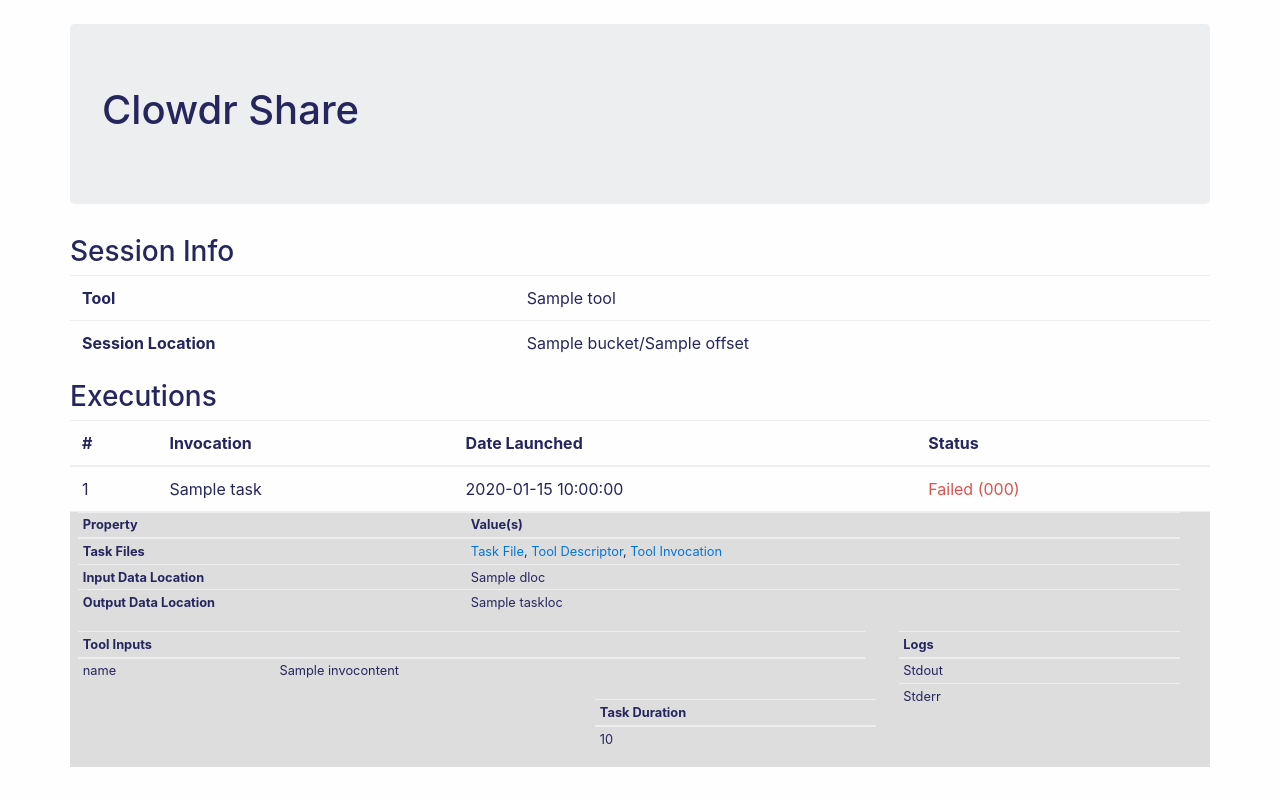
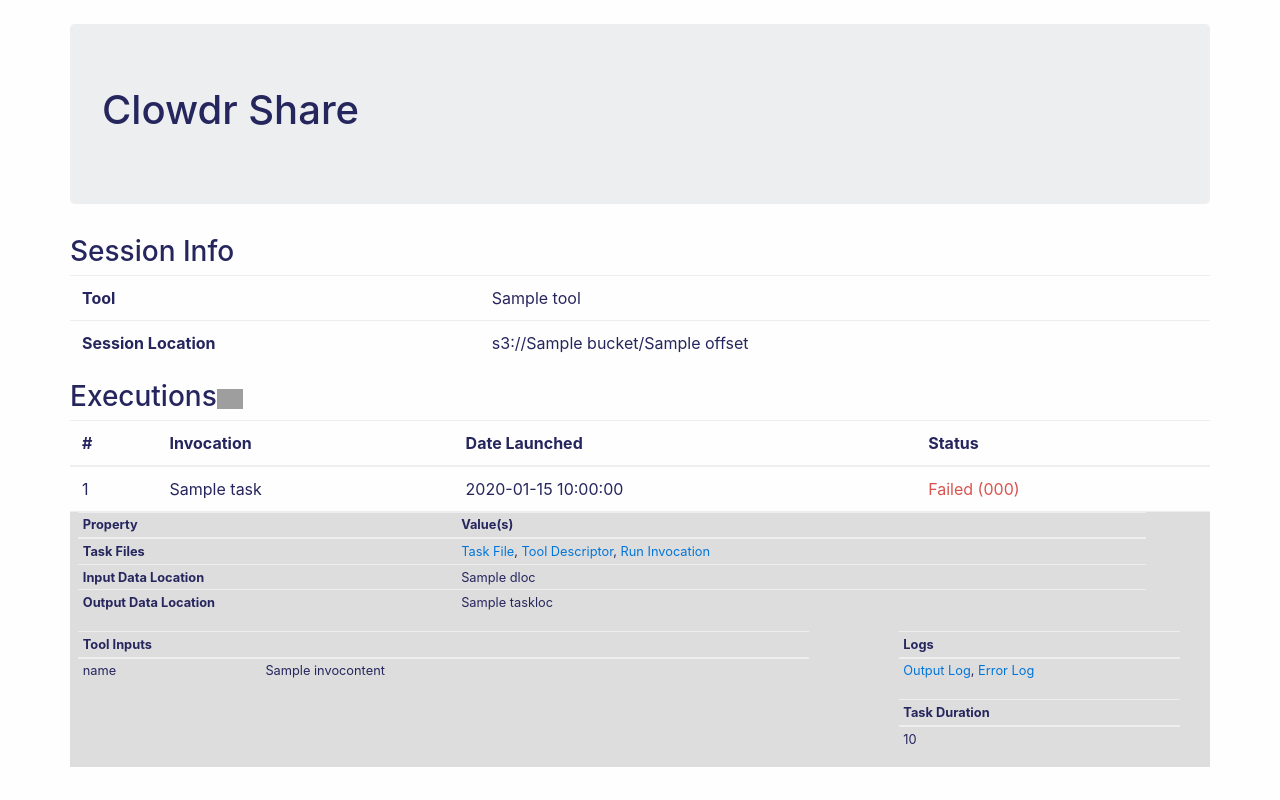
Before and after one commit to clowdr/clowdr, a Flask app: template clowdr/share/templates/index.html in a window 1280 px wide, after a click that opens the changed part. Run offline with Flask 2, Linux system fonts and the light colour scheme; the template is opened without the code that fills it: most values are stand-ins (such as "Sample title", 1, 10 or a date in 2020); parts of the project's set-up code (start-up, migrations or seed data) failed here and were passed over; some libraries are stand-ins or nearby versions; grey boxes are pictures that could not be loaded.

Commit message:
updated server to show status and logs, refresh to redirect properly, jobDef to not mount volumes

```diff
--- a/clowdr/share/server.py
+++ b/clowdr/share/server.py
@@ -7,7 +7,7 @@
 # Created by Greg Kiar on 2018-03-01.
 # Email: gkiar@mcin.ca
 
-from flask import Flask, render_template
+from flask import Flask, render_template, redirect
 import os.path as op
 import datetime
 import tempfile
@@ -17,12 +17,19 @@ import sys
 import re
 import os
 
+from clowdr import utils
+
 app = Flask(__name__)
 
 
-@app.route("/clowdr/")
+@app.route("/")
 def index():
     return render_template('index.html', data=app.config.get("data"))
+
+@app.route("/refresh")
+def update():
+    updateRecord()
+    return redirect("/")
 
 
 def parseJSON(outdir, objlist, buck, cli, **kwargs):
@@ -51,6 +58,16 @@ def parseJSON(outdir, objlist, buck, cli, **kwargs):
             tmpdict["name"] = op.basename(key)
         elif kwargs.get("summary"):
             tmpdict["id"] = op.splitext(op.basename(outfname))[0].split('-')[1]
+            bucket, key = utils.splitS3Path(tmpdict["contents"]["stdout"])
+            tmpdict["out"] = cli.generate_presigned_url("get_object",
+                                                        Params={"Bucket": bucket,
+                                                                "Key": key},
+                                                        ExpiresIn=None)
+            bucket, key = utils.splitS3Path(tmpdict["contents"]["stderr"])
+            tmpdict["err"] = cli.generate_presigned_url("get_object",
+                                                        Params={"Bucket": bucket,
+                                                                "Key": key},
+                                                        ExpiresIn=None)
         elif kwargs.get("task"):
             tmpdict["id"] = op.splitext(op.basename(outfname))[0].split('-')[1]
             if kwargs.get("data").get("invocation"):
@@ -64,10 +81,12 @@ def parseJSON(outdir, objlist, buck, cli, **kwargs):
                 summars = kwargs["data"]["summary"]
                 summar = [summ for summ in summars if summ["id"] == tmpdict["id"]]
                 if len(summar) > 0:
-                    tmpdict["exitcode"] = summar[0]["contents"]["exitcode"]
+                    tmpdict["exitcode"] = str(summar[0]["contents"]["exitcode"])
                     tmpdur = float(summar[0]["contents"]["duration"])
                     tmpdict["duration"] = str(datetime.timedelta(seconds=tmpdur))
                     tmpdict["outputs"] = summar[0]["contents"]["outputs"]
+                    tmpdict["stdout"] = summar[0]["out"]
+                    tmpdict["stderr"] = summar[0]["err"]
 
         tmplist.append(tmpdict)
     return tmplist
@@ -75,12 +94,12 @@ def parseJSON(outdir, objlist, buck, cli, **kwargs):
 
 def updateRecord():
     clowdrloc = app.config.get("clowdrloc")
-    tmpdir = tempfile.mkdtemp()
+    tmpdir = app.config.get("tmpdir")
+    print("updating!")
 
     s3 = boto3.resource("s3")
     cli = boto3.client("s3")
-    bucket, offset = re.match('^s3:\/\/([\w\-\_]+)/([\w\-\_\/]+)',
-                              clowdrloc).group(1, 2)
+    bucket, offset = utils.splitS3Path(clowdrloc)
     buck = s3.Bucket(bucket)
     objs = buck.objects.filter(Prefix=offset)
     task_objs = [obj for obj in objs if "task-" in obj.key]
@@ -104,6 +123,7 @@ def updateRecord():
 def main():
     clowdrloc = sys.argv[1]
     app.config["clowdrloc"] = clowdrloc
+    app.config["tmpdir"] = tempfile.mkdtemp()
     updateRecord()
     app.run(host='0.0.0.0', debug=True)
 
--- a/clowdr/share/templates/index.html
+++ b/clowdr/share/templates/index.html
@@ -1,7 +1,7 @@
 <html>
 <head>
 <script src="https://ajax.googleapis.com/ajax/libs/jquery/3.3.1/jquery.min.js"></script>
-<script src="//cdnjs.cloudflare.com/ajax/libs/tether/1.4.3/js/tether.min.js"></script>
+<script src="https://cdnjs.cloudflare.com/ajax/libs/tether/1.4.3/js/tether.min.js"></script>
 <link rel="stylesheet" href="https://maxcdn.bootstrapcdn.com/bootstrap/4.0.0-alpha.6/css/bootstrap.min.css" integrity="sha384-rwoIResjU2yc3z8GV/NPeZWAv56rSmLldC3R/AZzGRnGxQQKnKkoFVhFQhNUwEyJ" crossorigin="anonymous">
 <script src="https://maxcdn.bootstrapcdn.com/bootstrap/4.0.0-alpha.6/js/bootstrap.min.js" integrity="sha384-vBWWzlZJ8ea9aCX4pEW3rVHjgjt7zpkNpZk+02D9phzyeVkE+jo0ieGizqPLForn" crossorigin="anonymous"></script>
 <style>
@@ -50,13 +50,14 @@ table.table-sm > tbody > tr > td{
             </tr>
             <tr>
               <th>Session Location</th>
-              <td>{{ data.bucket + "/" + data.offset}}</td>
+              <td>{{ "s3://" + data.bucket + "/" + data.offset}}</td>
             </tr>
         </table>
     </div>
     <div class="row">
-    <h3>Executions</h3>
-    <table class="table table-condensed" style="border-collapse:collapse;">
+    <h3 style="display:inline">Executions</h3>
+    <a href="/refresh"><img src="https://d30y9cdsu7xlg0.cloudfront.net/png/4985-200.png" height="20pt" style="display:inline;" class="mt-2" align="bottom"/></a>
+    <table class="table table-condensed" style="border-collapse:collapse; width:100%">
         <thead>
             <tr>
                 <th>#</th>
@@ -82,7 +83,7 @@ table.table-sm > tbody > tr > td{
           </tr>
           <tr style="background-color:#ddd">
               <td colspan="6" class="hiddenRow"><div class="accordian-body collapse" id="demo{{loop.index}}">
-                  <table class="table table-condensed table-sm small" style="width:98%; float:left; margin-right:2%; background-color:#ddd">
+                  <table class="table table-condensed table-sm small" style="width:95%; float:left; margin-right:2%; background-color:#ddd">
                       <thead>
                         <th colspan="2">Property</th>
                         <th colspan="8">Value(s)</th>
@@ -93,7 +94,7 @@ table.table-sm > tbody > tr > td{
                               <td colspan="8">
                                 <a href="{{ task.url }}">Task File</a>,
                                 <a href="{{ task.toolurl }}">Tool Descriptor</a>,
-                                <a href="{{ task.invocurl }}">Tool Invocation</a>
+                                <a href="{{ task.invocurl }}">Run Invocation</a>
                               </td>
                           </tr>
                           <tr>
@@ -115,7 +116,7 @@ table.table-sm > tbody > tr > td{
                           </tr>
                       </tbody>
                   </table>
-                  <table class="table table-condensed table-sm small" style="width:70%; float:left; margin-right:2%; background-color:#ddd">
+                  <table class="table table-condensed table-sm small" style="width:65%; float:left; margin-right:2%; background-color:#ddd">
                       <thead>
                           <th colspan="2">Tool Inputs</th>
                       </thead>
@@ -139,12 +140,8 @@ table.table-sm > tbody > tr > td{
                       <tbody>
                           <tr>
                               <td>
-                                Stdout
-                              </td>
-                          </tr>
-                          <tr>
-                              <td>
-                                Stderr
+                                <a href="{{ task.stdout }}">Output Log</a>,
+                                <a href="{{ task.stderr }}">Error Log</a>
                               </td>
                           </tr>
                       </tbody>
--- a/clowdr/utils.py
+++ b/clowdr/utils.py
@@ -5,6 +5,7 @@ import os.path as op
 import boto3
 import csv
 import os
+import re
 
 
 def truepath(path):
@@ -12,6 +13,10 @@ def truepath(path):
         return path
     else:
         return op.realpath(path)
+
+
+def splitS3Path(path):
+    return re.match('^s3:\/\/([\w\-\_]+)/([\w\-\_\/\.]+)', path).group(1, 2)
 
 
 def get(remote, local, **kwargs):
```
Also changed, not shown: clowdr/templates/AWS/jobDefinition.json (+0 -11 lines), 1 other file.
